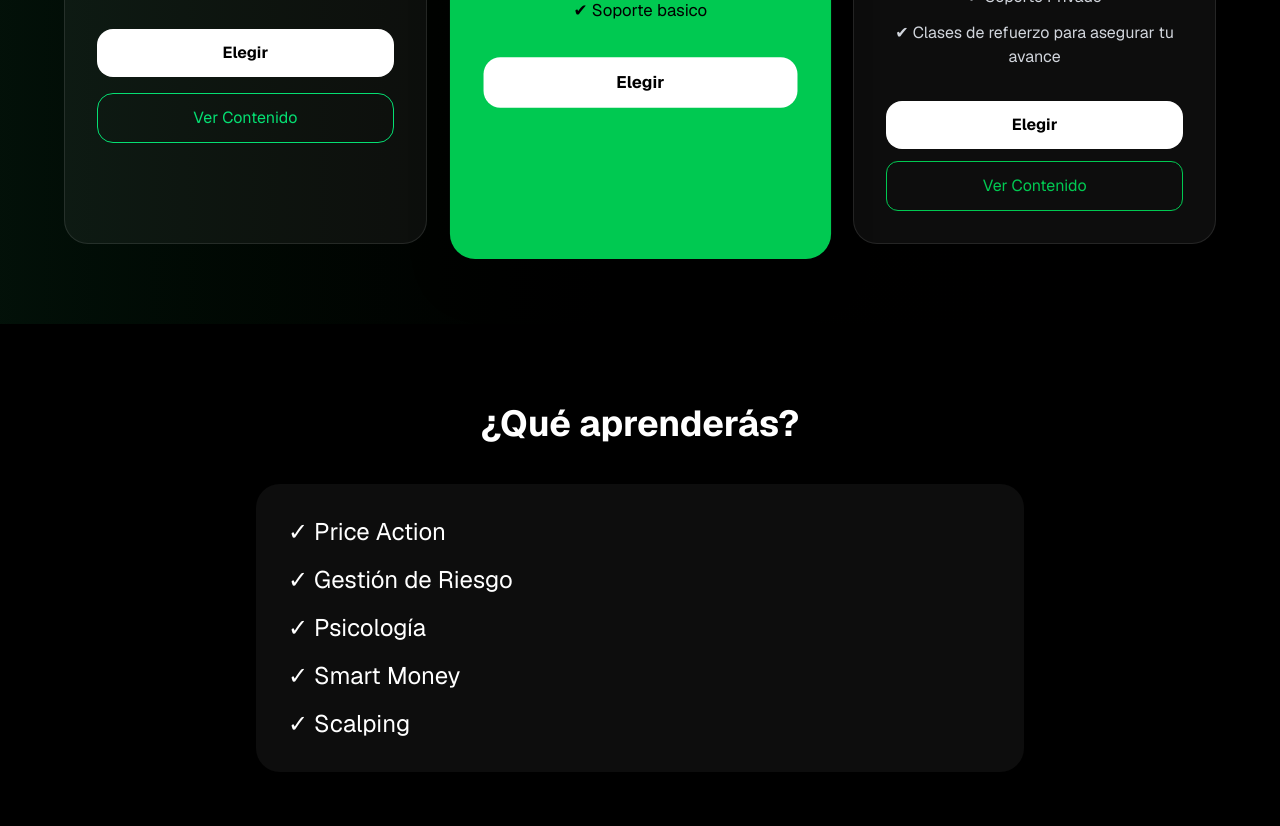
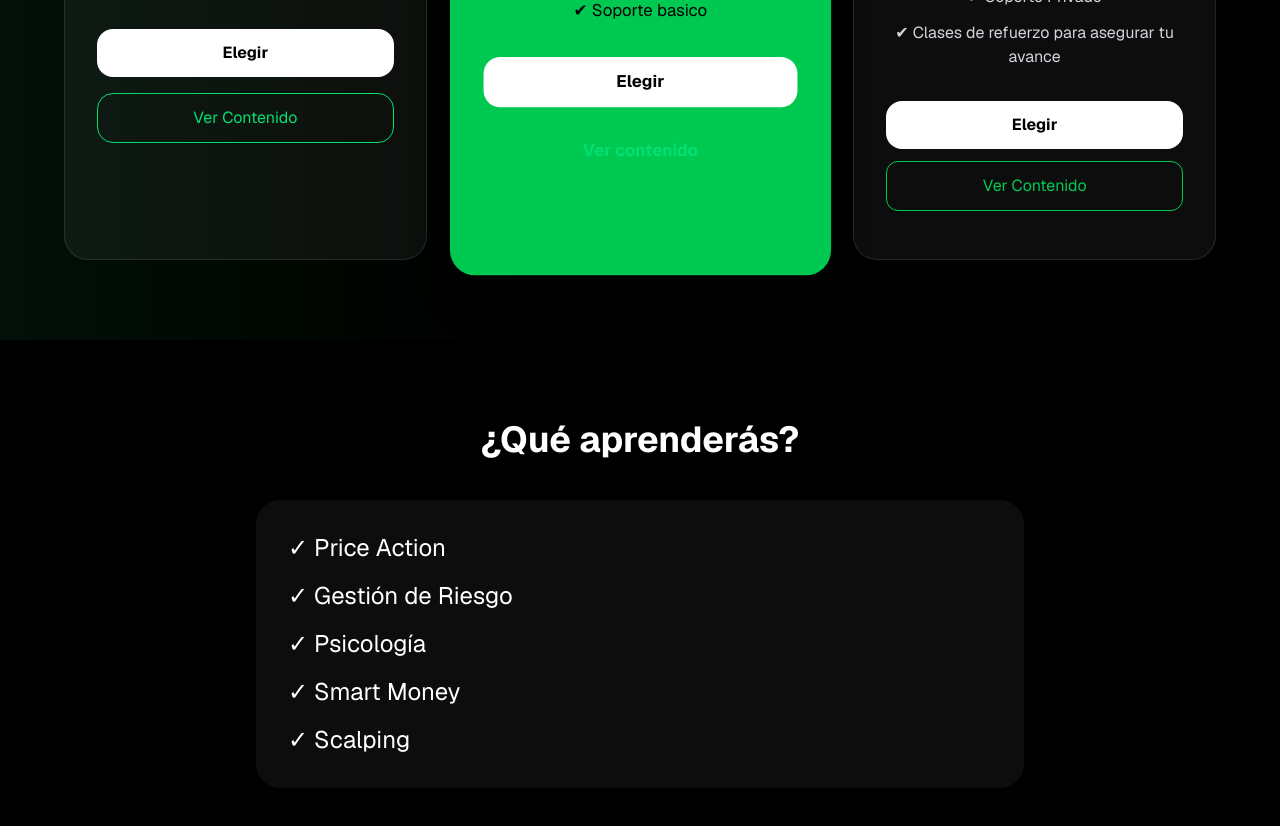
Before and after one commit to profit-12/la-sala-del-profit, a Next.js app: page / in a window 1280 px wide. Shown: the part 4740-5566 px from the top of the page. Built offline with nearby package versions, Linux system fonts and the light colour scheme.

Commit message:
agregando boton bootcamp

```diff
--- a/app/page.tsx
+++ b/app/page.tsx
@@ -304,11 +304,19 @@ export default function LaSalaDelProfit() {
   href="https://buy.stripe.com/9B66oHbR843X79L7qN5kk01"
   target="_blank"
   rel="noopener noreferrer"
-><a href="/bootcamp">
+><a href="/BOOTCAMP">
   <button className="w-full py-3 rounded-2xl bg-white text-black font-bold hover:scale-105 transition">
     Elegir
   </button>
   </a>
+  <a
+href="/bootcamp"
+className="block mt-4"
+>
+<button className="w-full py-3 rounded-2xl border border-green-500 text-green-400 font-bold hover:bg-green-500 hover:text-black transition">
+Ver contenido
+</button>
+</a>
 
 
 
```
